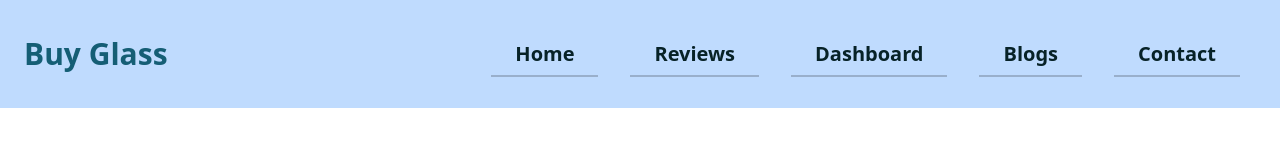
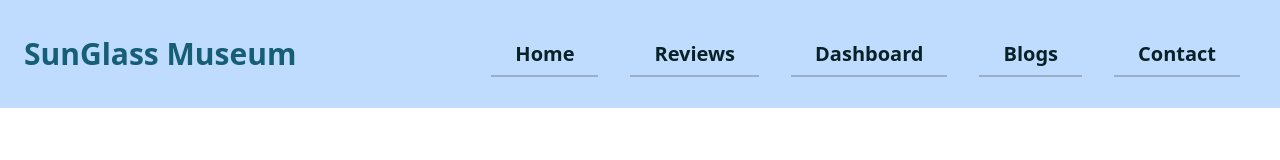
Before and after one commit to asaduzzaman599/product-analysis-website, a React (Create React App) app: page / in a window 1280 px wide. Shown: the top 160 px of the page. Built offline with nearby package versions, Linux system fonts and the light colour scheme.

Commit message:
title change

```diff
--- a/public/index.html
+++ b/public/index.html
@@ -24,7 +24,7 @@
       work correctly both with client-side routing and a non-root public URL.
       Learn how to configure a non-root public URL by running `npm run build`.
     -->
-    <title>Buy Glass</title>
+    <title>SunGlass Museum</title>
   </head>
   <body>
     <noscript>You need to enable JavaScript to run this app.</noscript>
--- a/src/Components/Header/Header.js
+++ b/src/Components/Header/Header.js
@@ -19,7 +19,7 @@ const Header = () => {
                 {isOpen && <XIcon className="h-5 w-5 text-slate-800" />}
             </div>
             <div className='w-full text-right sm:text-left'>
-                <h3 className='sm:text-3xl font-bold text-cyan-800'>Buy Glass</h3>
+                <h3 className='sm:text-3xl font-bold text-cyan-800'>SunGlass Museum</h3>
             </div>
             <ul className={`sm:flex justify-center w-full  absolute left-0 z-10  bg-blue-200 duration-700 sm:static ${isOpen?"top-14":"top-[-400px]"}`}>
                 {
```
